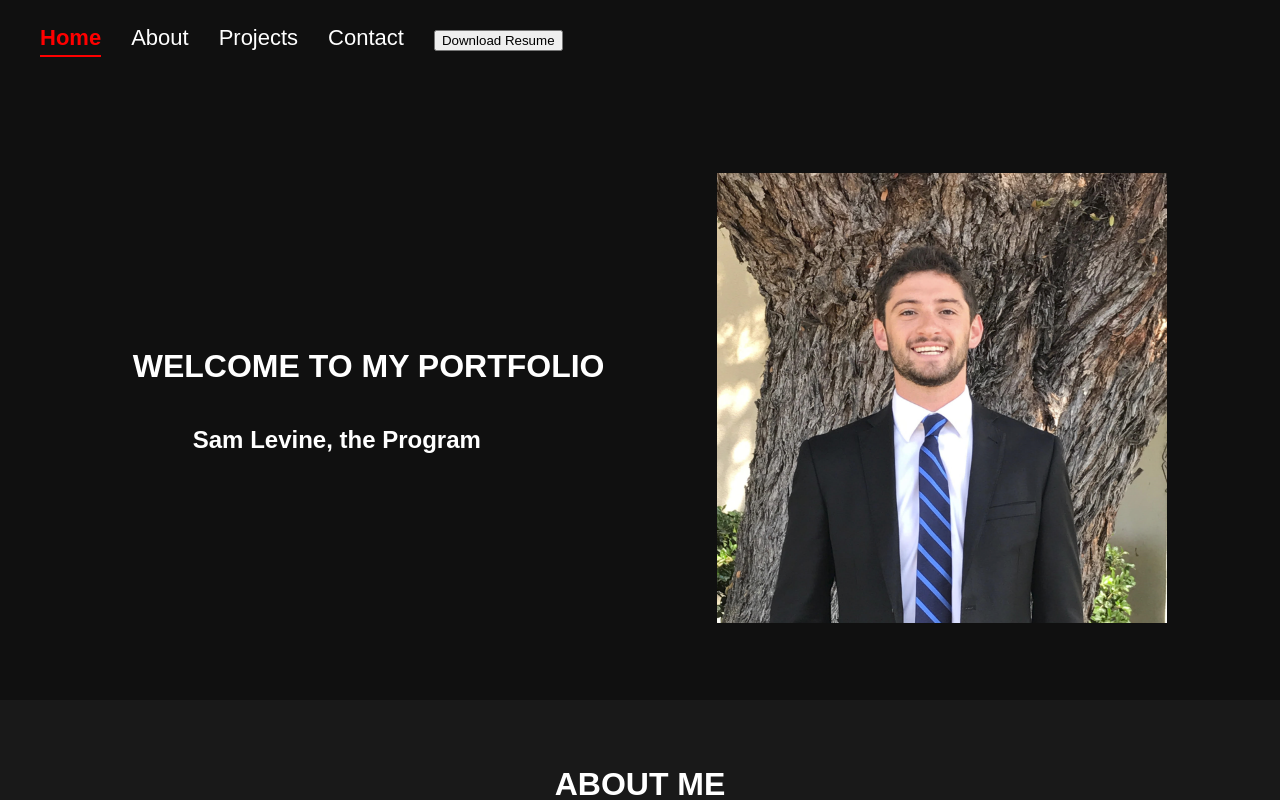
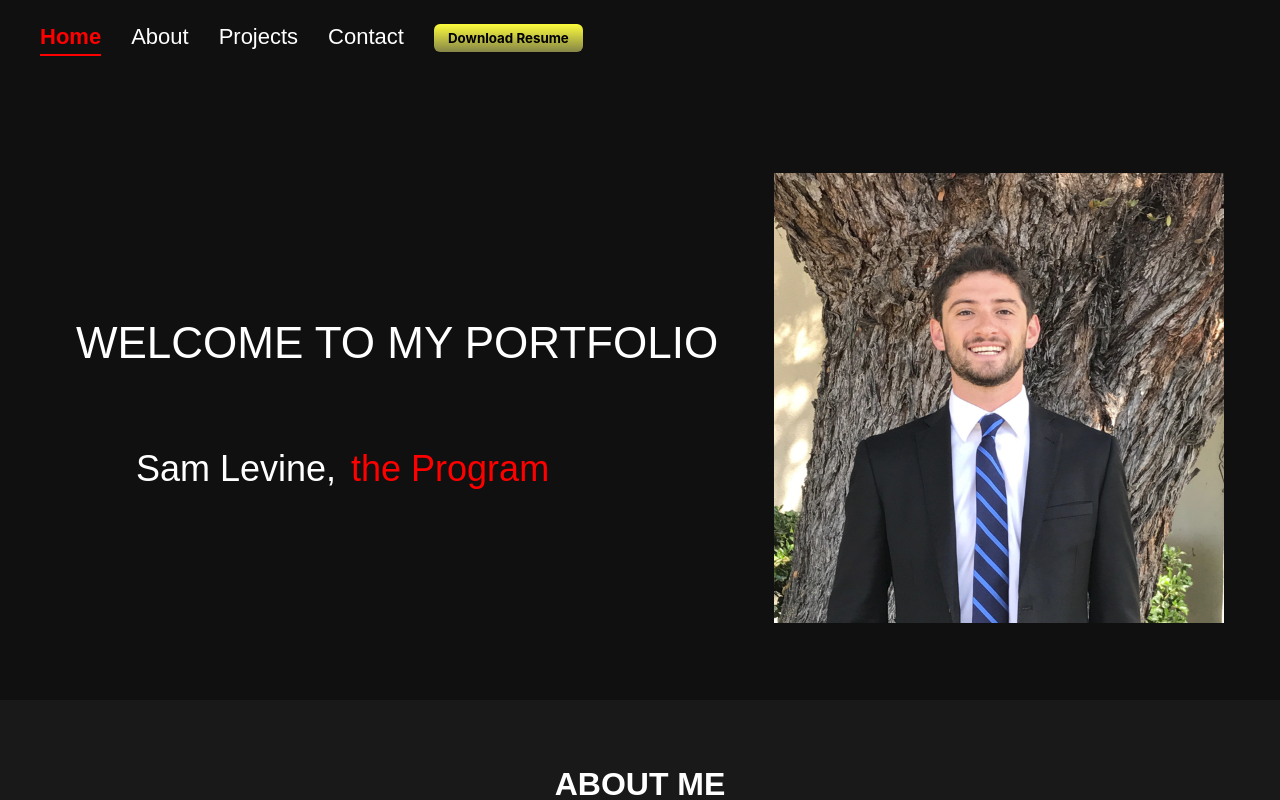
Before and after one commit to slevine3/Portfolio, a React (Create React App) app: page / in a window 1280 px wide. Shown: the top 800 px of the page. Built offline with nearby package versions, Linux system fonts and the light colour scheme.

Commit message:
title and color changes

```diff
--- a/src/components/About.css
+++ b/src/components/About.css
@@ -53,3 +53,7 @@ img {
 .postgres_logo {
   background-color: #191919;
 }
+
+@media screen {
+
+}
--- a/src/components/Home.css
+++ b/src/components/Home.css
@@ -7,13 +7,18 @@
   background-color: #101010;
   color: white;
   padding-left: 20px;
-
+}
+.home_title {
+  font-size: 44px;
+}
+.home_name {
+  font-size: 36px;
 }
 .home_subtitle {
+  display: flex;
   padding-left: 60px;
 }
 .home_body {
-
   display: flex;
   flex-direction: column;
   justify-content: center;
@@ -22,9 +27,14 @@
   display: flex;
   flex-direction: column;
   justify-content: center;
-
 }
 .profile_pic {
   height: 450px;
   width: 450px;
 }
+
+.typewritter {
+  color: red;
+  font-size: 36px;
+  margin-left: 15px;
+}
--- a/src/components/Home.js
+++ b/src/components/Home.js
@@ -47,14 +47,17 @@ export const Home = () => {
     <div id="home" className="home_container">
       <div className="home_body">
         <div>
-          <h1>WELCOME TO MY PORTFOLIO</h1>
+          <p className="home_title">WELCOME TO MY PORTFOLIO</p>
         </div>
 
-        <div>
-          <h2 className="home_subtitle">
-            Sam Levine, the{" "}
-            {`${words[index].substring(0, subIndex)}${blink ? "|" : " "}`}{" "}
-          </h2>
+        <div className="home_subtitle">
+          <p className="home_name">Sam Levine, </p>
+          <p className="typewritter">
+            {" "}
+            the {`${words[index].substring(0, subIndex)}${
+              blink ? "|" : " "
+            }`}{" "}
+          </p>
         </div>
       </div>
       <div className="home_image">
--- a/src/components/NavBar.css
+++ b/src/components/NavBar.css
@@ -76,3 +76,39 @@ a:visited {
   border-bottom: 2px solid red;
   padding-bottom: 5px;
 }
+
+
+
+
+.button-11 {
+  display: flex;
+  flex-direction: column;
+  align-items: center;
+  padding: 6px 14px;
+  font-family: -apple-system, BlinkMacSystemFont, 'Roboto', sans-serif;
+  border-radius: 6px;
+  color: black;
+  font-weight: bold;
+  background: #fff;
+  border: none;
+  box-shadow: 0px 0.5px 1px rgba(0, 0, 0, 0.1);
+  user-select: none;
+  -webkit-user-select: none;
+  touch-action: manipulation;
+  background-image: linear-gradient(-180deg, rgb(253, 253, 60), rgb(133, 133, 72));
+  cursor: pointer;
+}
+
+.button-11:focus {
+  box-shadow: 0px 0.5px 1px rgba(0, 0, 0, 0.1), 0px 0px 0px 3.5px rgba(58, 108, 217, 0.5);
+  outline: 0;
+}
+/*
+@media screen and (max-width: 1024px) {
+  .nav_container1 {
+    display: none;
+  }
+  .nav_container2 {
+    display: none;
+  }
+} */
--- a/src/components/NavBar.js
+++ b/src/components/NavBar.js
@@ -94,8 +94,8 @@ export const NavBar = () => {
         </div>
         <div className="nav_link">
           <div>
-            <button
-              style={{ cursor: "pointer" }}
+            <button className="button-11"
+
               onClick={saveFile}
               download={resume}
             >
```
